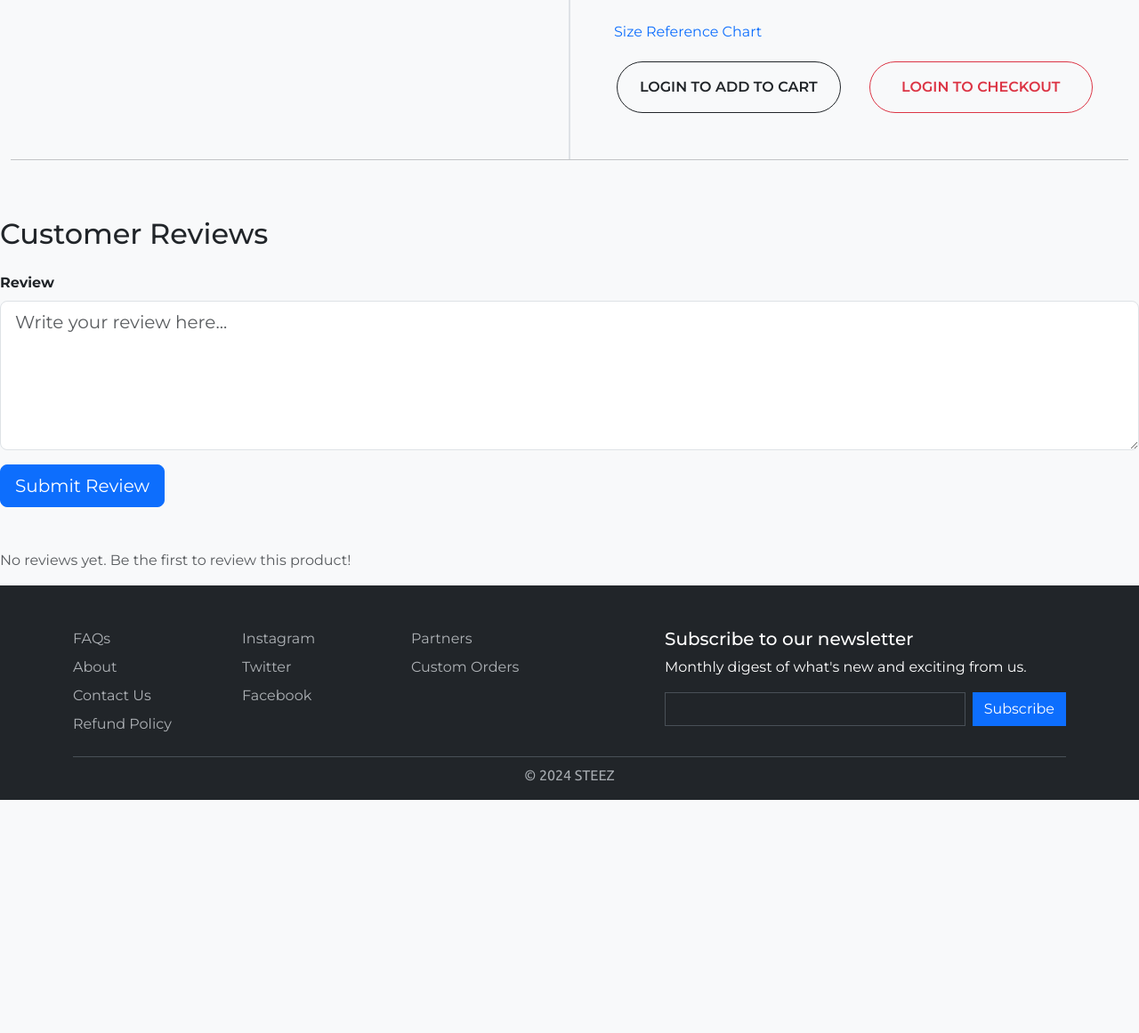
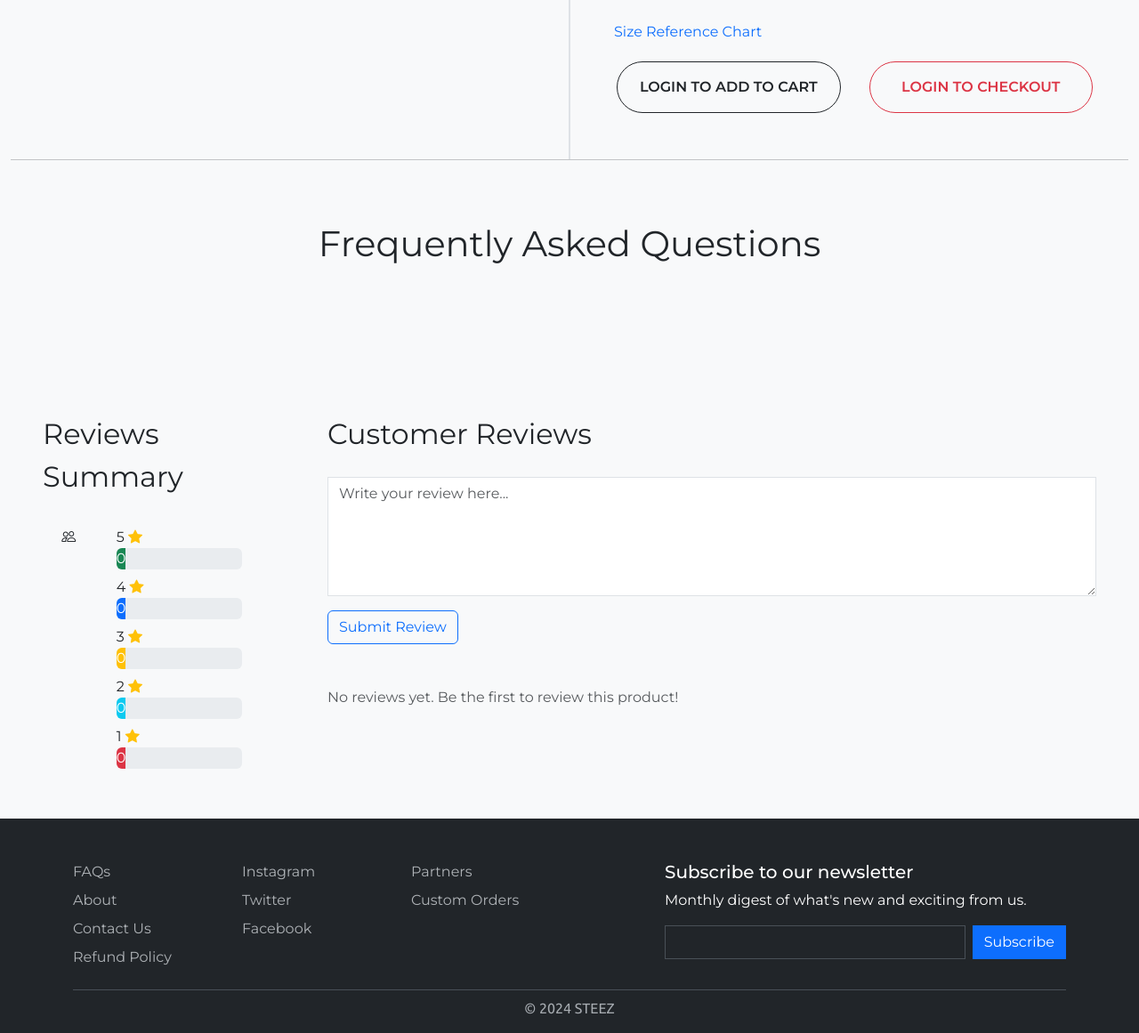
Before and after one commit to abhirai7/steez, a Flask app: template src/server/templates/product.html in a window 1280 px wide. Shown: the part 234-1395 px from the top of the page at 89% size. Before the commit the page ends 1133 px from the top, so only its background shows below. Run offline with Flask 3, Linux system fonts and the light colour scheme; the template is opened without the code that fills it: values that come from a table or form of the project are taken from there, others are empty; parts of the project's set-up code (start-up, migrations or seed data) failed here and were passed over.

Commit message:
Refactor product.py to add categorised_reviews property

```diff
--- a/src/product.py
+++ b/src/product.py
@@ -224,6 +224,7 @@ class Product:
         self.keywords = [keyword.strip() for keyword in keywords.split(";")]
 
         self._available_sizes = []
+        self.created_at = created_at
 
     def update(self) -> None:
         query = r"""
@@ -266,6 +267,11 @@ class Product:
     @property
     def reviews(self) -> list[Review]:
         return Review.from_product(self.__conn, product_id=self.id)
+
+    @property
+    def categorised_reviews(self) -> dict[VALID_STARS, list[Review]]:
+        reviews = self.reviews
+        return {i: [review for review in reviews if review.stars == i] for i in range(1, 6)}  # type: ignore
 
     @property
     def average_rating(self) -> float:
--- a/src/server/routes/product.py
+++ b/src/server/routes/product.py
@@ -32,13 +32,13 @@ def product_ids():
     url_variables={"product_id": product_ids()},
     lastmod=arrow.now().format("YYYY-MM-DD"),
     changefreq="daily",
-    priority=0.8,
 )
 @app.route("/products/<int:product_id>", methods=["GET", "POST"])
 @app.route("/products/<int:product_id>/", methods=["GET", "POST"])
 def product(product_id: int):
     product = Product.from_id(conn, product_id)
     pictures = get_product_pictures(product.unique_id)
+    reviews = product.categorised_reviews
 
     cart_form: AddToCartForm = AddToCartForm(product.available_sizes)
     review_form: AddReviewForm = AddReviewForm()
@@ -56,6 +56,7 @@ def product(product_id: int):
         error=request.args.get("error"),
         arrow=arrow,
         FAQ=FAQ_DATA,
+        reviews=reviews,
         search_form=SearchForm(),
         newsletter_form=SubscribeNewsLetterForm(),
     )
--- a/src/server/templates/product.html
+++ b/src/server/templates/product.html
@@ -216,6 +216,8 @@
         </div>
     </div>
     <hr class="mt-0">
+    <div class="container-fluid p-5">
+        <p class="fs-1 text-center">Frequently Asked Questions</p>
         <div class="accordion" id="returnPolicyAccordion">
             {% for faq in FAQ %}
             {% if loop.index <= 5 %}
@@ -236,22 +238,67 @@
             {% endfor %}
         </div>
     </div>
+</div>
 
+<div class="container-fluid">
     <div class="row mt-5">
-    <div class="col-md-12">
-        <h2 class="mb-4">Customer Reviews</h2>
+        <div class="col-3 p-5">
+            {% set one_stars_reviews = reviews[1] | length %}
+            {% set two_stars_reviews = reviews[2] | length %}
+            {% set three_stars_reviews = reviews[3] | length %}
+            {% set four_stars_reviews = reviews[4] | length %}
+            {% set five_stars_reviews = reviews[5] | length %}
 
-        <!-- Review Form -->
+            <p class="fs-2">Reviews Summary</p>
+            <div class="row">
+                <div class="col-4">
+                    <div class="mt-3">
+                        <p class="fs-1 text-center">{{ product.average_rating }}</p>
+                        <p class="text-center"><i class="bi bi-people"></i> {{ product.total_reviews }}</p>
+                    </div>
+                </div>
+                <div class="col">
+                    <div class="mt-3">
+                        <span class="fs-6">5 <i class="text-warning bi bi-star-fill"></i></span>
+                        <div class="progress mb-2 h-100">
+                            <div class="progress-bar fs-6 bg-success" role="progressbar" style="width: {{ five_stars_reviews * 100 / product.total_reviews }}%" aria-valuenow="{{ five_stars_reviews }}" aria-valuemin="0"
+                                aria-valuemax="100">{{ five_stars_reviews or '0' }}</div>
+                        </div>
+                        <span class="fs-6">4 <i class="text-warning bi bi-star-fill"></i></span>
+                        <div class="progress mb-2 h-100">
+                            <div class="progress-bar fs-6 bg-primary" role="progressbar" style="width: {{ four_stars_reviews * 100 / product.total_reviews }}%" aria-valuenow="{{ four_stars_reviews }}" aria-valuemin="0"
+                                aria-valuemax="100">{{ four_stars_reviews or '0' }}</div>
+                        </div>
+                        <span class="fs-6">3 <i class="text-warning bi bi-star-fill"></i></span>
+                        <div class="progress mb-2 h-100">
+                            <div class="progress-bar fs-6 bg-warning" role="progressbar" style="width: {{ three_stars_reviews * 100 / product.total_reviews }}%" aria-valuenow="{{ three_stars_reviews }}" aria-valuemin="0"
+                                aria-valuemax="100">{{ three_stars_reviews or '0' }}</div>
+                        </div>
+                        <span class="fs-6">2 <i class="text-warning bi bi-star-fill"></i></span>
+                        <div class="progress mb-2 h-100">
+                            <div class="progress-bar fs-6 bg-info" role="progressbar" style="width: {{ two_stars_reviews * 100 / product.total_reviews }}%" aria-valuenow="{{ two_stars_reviews }}" aria-valuemin="0"
+                                aria-valuemax="100">{{ two_stars_reviews or '0' }}</div>
+                        </div>
+                        <span class="fs-6">1 <i class="text-warning bi bi-star-fill"></i></span>
+                        <div class="progress mb-2 h-100">
+                            <div class="progress-bar fs-6 bg-danger" role="progressbar" style="width: {{ one_stars_reviews * 100 / product.total_reviews }}%" aria-valuenow="{{ one_stars_reviews }}" aria-valuemin="0"
+                                aria-valuemax="100">{{ one_stars_reviews or '0' }}</div>
+                        </div>
+                    </div>
+                </div>
+            </div>
+        </div>
+        <div class="col p-5">
+            <p class="mb-4 fs-2">Customer Reviews</p>
+
             <form action="{{ url_for('add_review', product_id=product.id) }}" method="POST" class="mb-5">
                 {{ review_form.hidden_tag() }}
                 <div class="mb-3">
-                {{ review_form.review.label(class="form-label fw-bold") }}
-                {{ review_form.review(class="form-control form-control-lg", rows="5", placeholder="Write your review here...") }}
+                    {{ review_form.review(class="form-control rounded rounded-0", rows="5", placeholder="Write your review here...") }}
                 </div>
-            <button type="submit" class="btn btn-primary btn-lg">Submit Review</button>
+                <button type="submit" class="btn btn-outline-primary">Submit Review</button>
             </form>
 
-        <!-- Reviews List -->
             {% if product.reviews %}
             <ul class="list-group">
                 {% for review in product.reviews %}
@@ -274,6 +321,7 @@
             {% else %}
             <p class="text-muted">No reviews yet. Be the first to review this product!</p>
             {% endif %}
+        </div>
     </div>
 </div>
 
```
Lines whose indentation alone changed are shown as unchanged.
